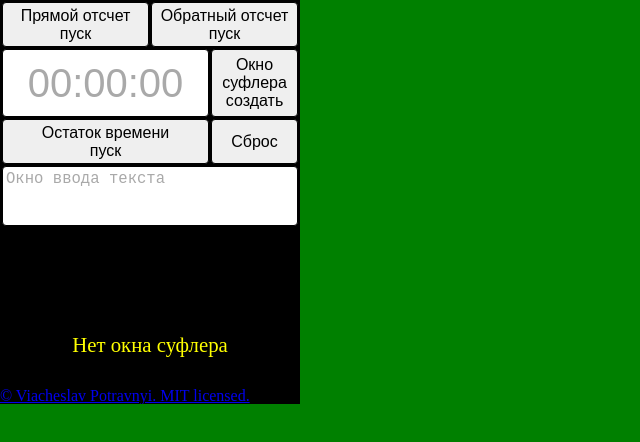
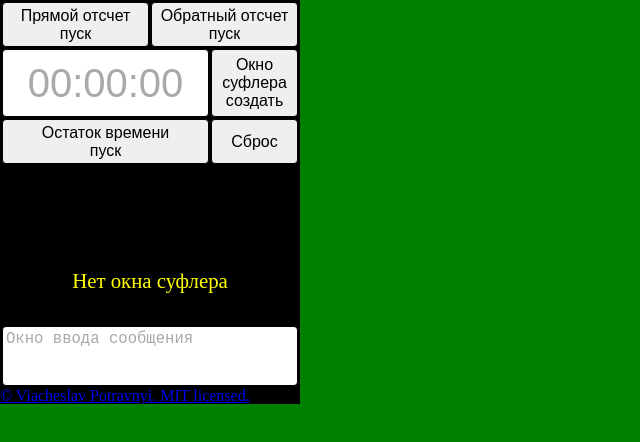
Before and after one commit to potravniy/TimerForPrompter, a website with bundled scripts: page index.html in a window 1280 px wide. Shown: the whole page, without its empty margins (0-640 px from the left). Built offline with nearby package versions, Linux system fonts and the light colour scheme.

Commit message:
Minor redesign

```diff
--- a/index.html
+++ b/index.html
@@ -14,9 +14,9 @@
      --><button id="screen2">Окно<br>суфлера<br></button><!--
      --><button id="deadline_start" title="Только пуск">Остаток времени<br>пуск</button><!--
      --><button id="reset">Сброс</button><!--
-     --><textarea id="message" type="text" maxlength="60" placeholder="Окно ввода текста" title="Enter завершает ввод и отправляет текст на экран суфлера. Esc очищает ввод."></textarea><!--
      --><div id="time_left"></div>
         <div id="message_show"></div>
+        <textarea id="message" type="text" maxlength="60" placeholder="Окно ввода сообщения" title="Enter завершает ввод и отправляет текст на экран суфлера. Esc очищает ввод."></textarea>
         <footer><a href="mailto:a05@ukr.net">&copy; Viacheslav Potravnyi. MIT licensed.</a></footer>
     </body>
 </html>
```
